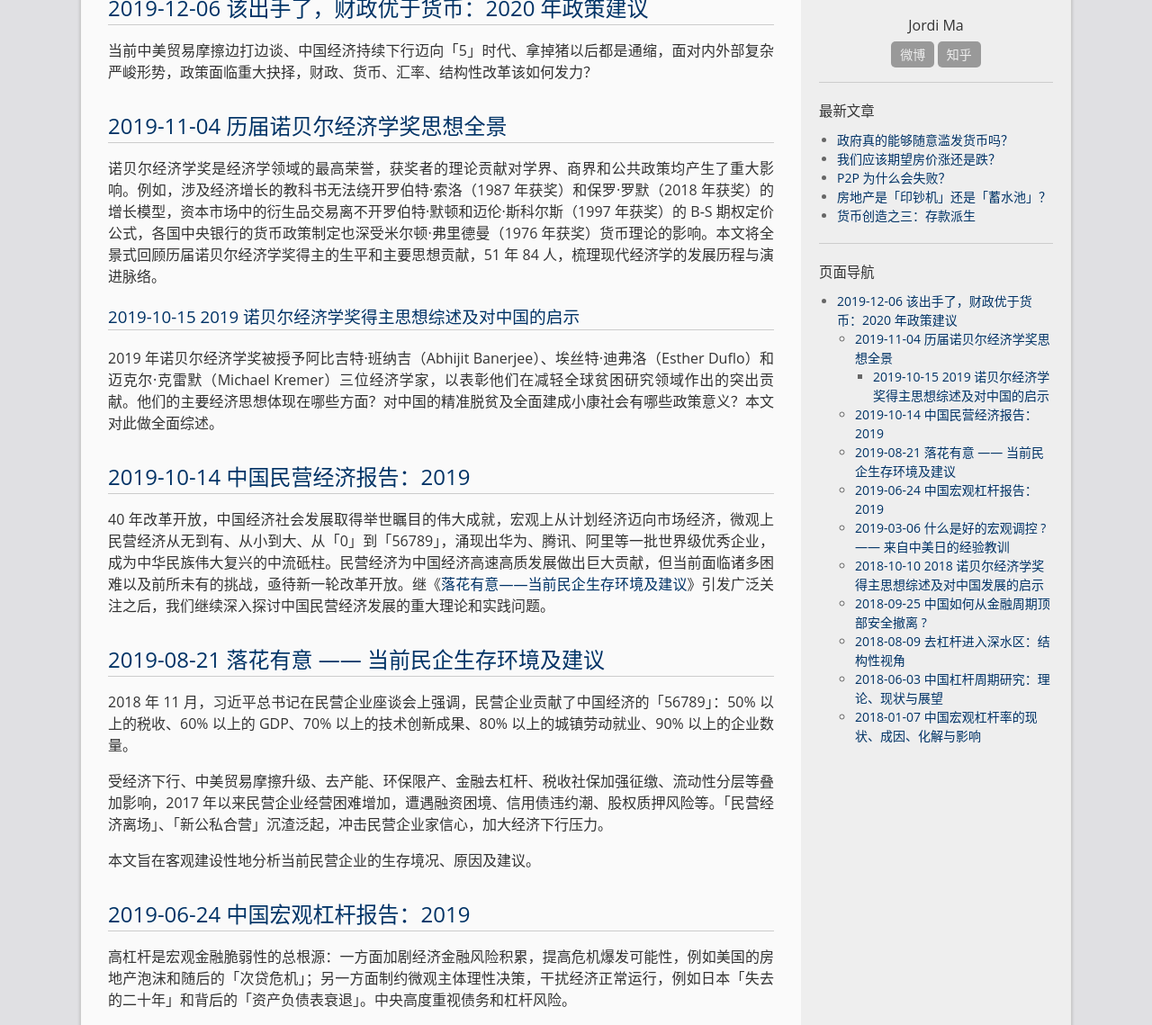
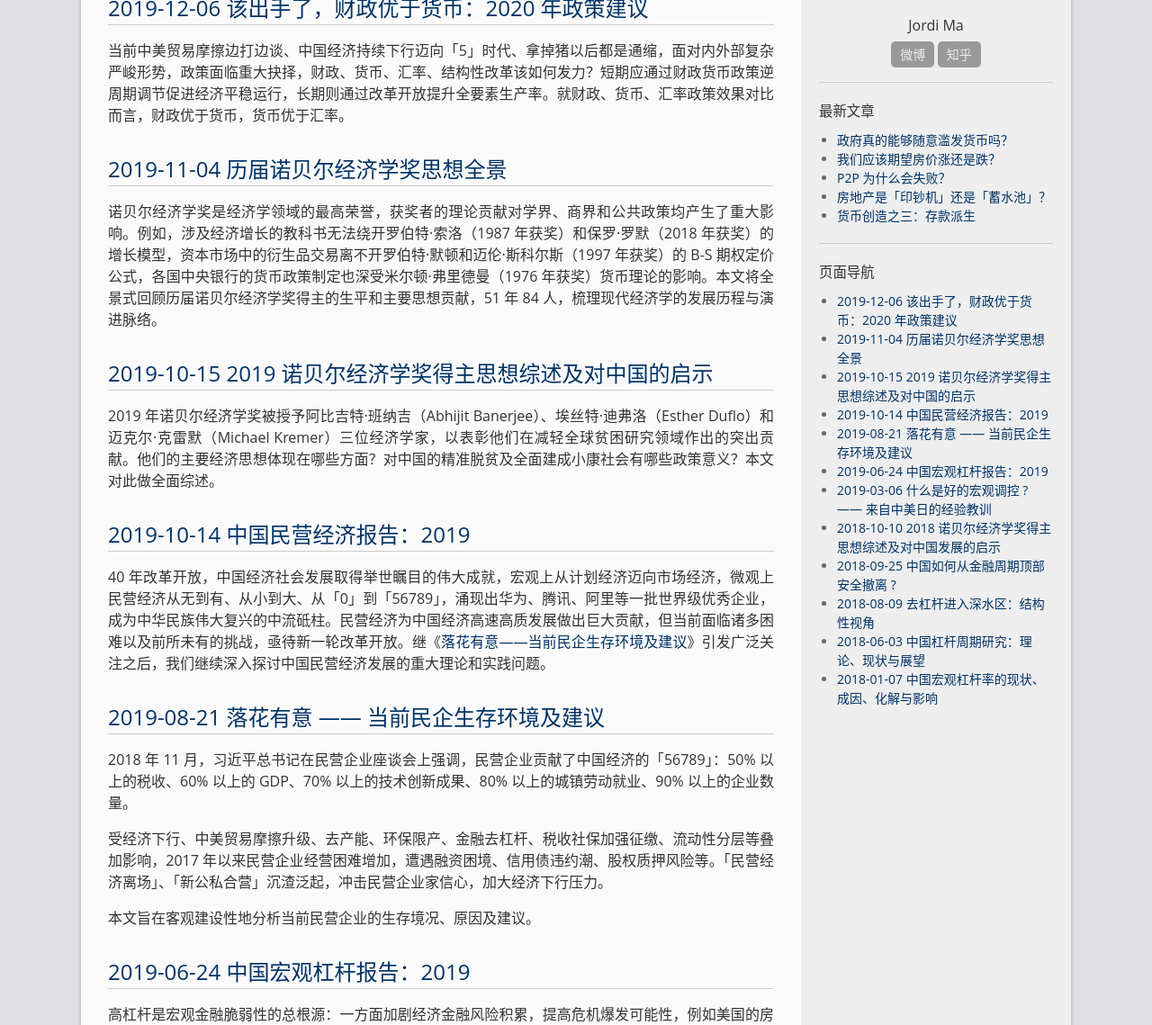
Before and after one commit to majiajin/majiajin.github.io, a Jekyll site: the page built from business.md, in a window 1280 px wide and 1400 px high, cut to the strip 261-1400 px from the top of the window. Shown: the whole strip at 90% size. Built offline with Jekyll 4.4.1, drawn with Linux system fonts in a browser that asks for light colours; some of the changed text lies outside the part shown.

Commit message:
Update business.md

```diff
--- a/business.md
+++ b/business.md
@@ -4,15 +4,15 @@
 permalink: /business/
 ---
 
-# [2019-12-06 该出手了，财政优于货币：2020 年政策建议](https://mp.weixin.qq.com/s/xowEB6CgCx7Ys9l_2qyYWQ)
+## [2019-12-06 该出手了，财政优于货币：2020 年政策建议](https://mp.weixin.qq.com/s/xowEB6CgCx7Ys9l_2qyYWQ)
 
-当前中美贸易摩擦边打边谈、中国经济持续下行迈向「5」时代、拿掉猪以后都是通缩，面对内外部复杂严峻形势，政策面临重大抉择，财政、货币、汇率、结构性改革该如何发力？
+当前中美贸易摩擦边打边谈、中国经济持续下行迈向「5」时代、拿掉猪以后都是通缩，面对内外部复杂严峻形势，政策面临重大抉择，财政、货币、汇率、结构性改革该如何发力？短期应通过财政货币政策逆周期调节促进经济平稳运行，长期则通过改革开放提升全要素生产率。就财政、货币、汇率政策效果对比而言，财政优于货币，货币优于汇率。
 
 ## [2019-11-04 历届诺贝尔经济学奖思想全景](https://mp.weixin.qq.com/s/igAM8JYyDVDZJW0cdZ3F1Q)
 
 诺贝尔经济学奖是经济学领域的最高荣誉，获奖者的理论贡献对学界、商界和公共政策均产生了重大影响。例如，涉及经济增长的教科书无法绕开罗伯特·索洛（1987 年获奖）和保罗·罗默（2018 年获奖）的增长模型，资本市场中的衍生品交易离不开罗伯特·默顿和迈伦·斯科尔斯（1997 年获奖）的 B-S 期权定价公式，各国中央银行的货币政策制定也深受米尔顿·弗里德曼（1976 年获奖）货币理论的影响。本文将全景式回顾历届诺贝尔经济学奖得主的生平和主要思想贡献，51 年 84 人，梳理现代经济学的发展历程与演进脉络。
 
-### [2019-10-15 2019 诺贝尔经济学奖得主思想综述及对中国的启示](https://mp.weixin.qq.com/s/AvfvFMMxfSQLfKtKHnrgnw)
+## [2019-10-15 2019 诺贝尔经济学奖得主思想综述及对中国的启示](https://mp.weixin.qq.com/s/AvfvFMMxfSQLfKtKHnrgnw)
 
 2019 年诺贝尔经济学奖被授予阿比吉特·班纳吉（Abhijit Banerjee）、埃丝特·迪弗洛（Esther Duflo）和迈克尔·克雷默（Michael Kremer）三位经济学家，以表彰他们在减轻全球贫困研究领域作出的突出贡献。他们的主要经济思想体现在哪些方面？对中国的精准脱贫及全面建成小康社会有哪些政策意义？本文对此做全面综述。
 
@@ -37,6 +37,8 @@
 ## [2019-03-06 什么是好的宏观调控 ? —— 来自中美日的经验教训](https://mp.weixin.qq.com/s/udPzfh_MpnzwABpqf5B_lQ)
 
 2018 年下半年以来经济加快下行，中央强调「逆周期调节」。未来宏观政策既要防止对冲不及时、力度不够，也要防止力度过大、重走老路。政府应如何处理好短期的逆周期需求管理与长期结构性改革的关系？
+
+宏观政策既要防止对冲不及时、力度不够，也要防止力度过大、重走老路。当前及下阶段宏观政策应：1）财政政策要更加积极，提高赤字率，支持大规模减税和基建补短板；2）货币金融政策要结构性宽松，降准降息，将资金导向实体经济，解决小微企业和民企融资难融资贵问题。3）政策执行上要减少「一刀切」和「运动式」，体现结构性。
 
 ## [2018-10-10 2018 诺贝尔经济学奖得主思想综述及对中国发展的启示](https://mp.weixin.qq.com/s/vblQv3sD8DlGhBJsJI5CXg)
 
```
